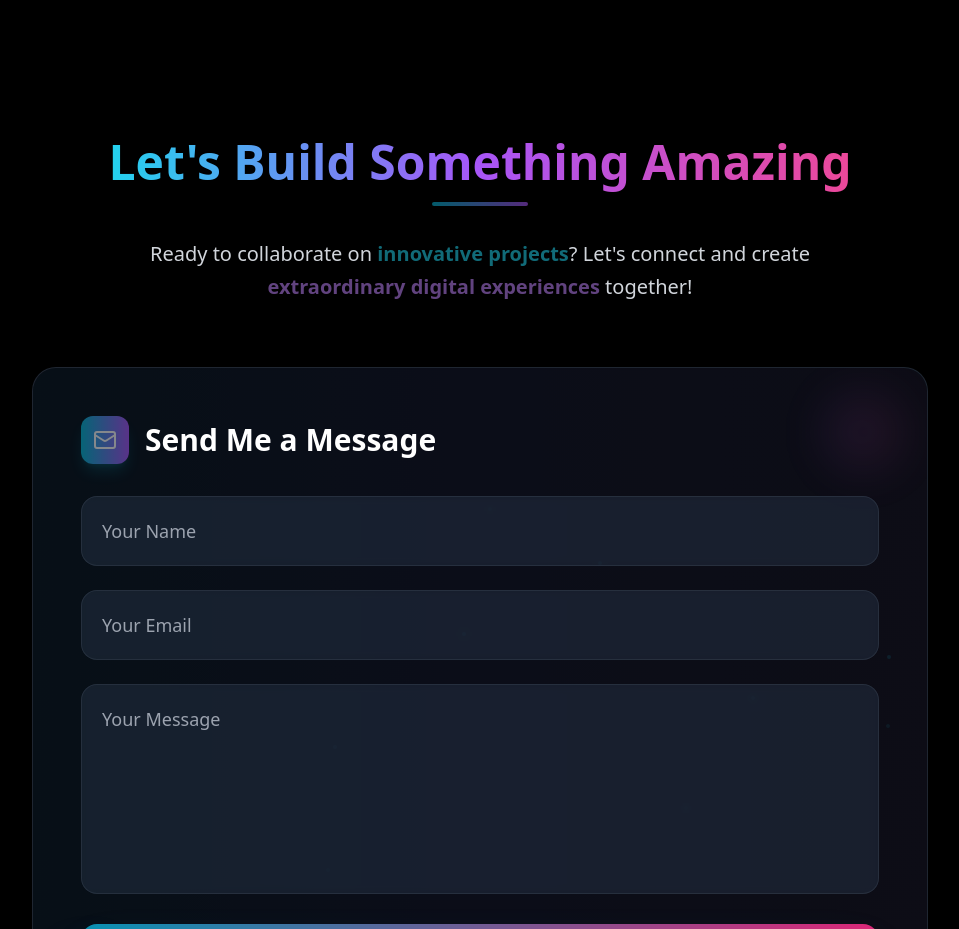
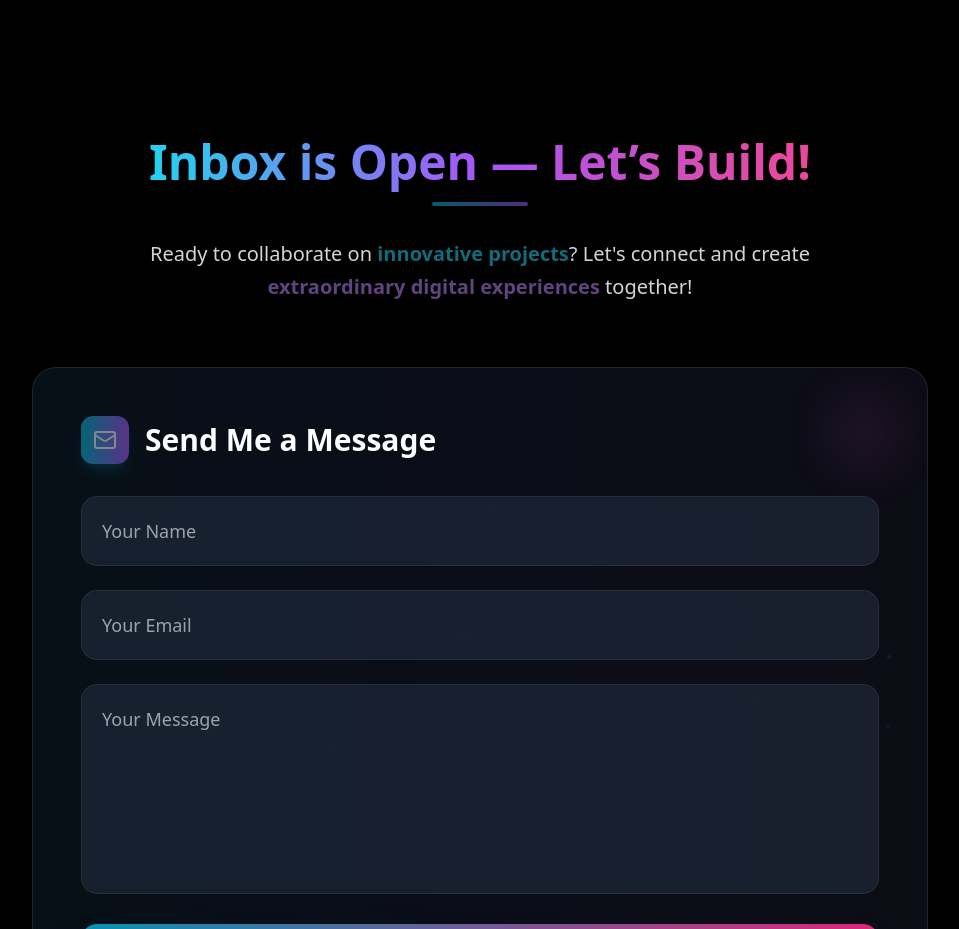
Before and after one commit to Fayaz-24/sec-portfolio, a React (Create React App) app: page / in a window 1280 px wide. Shown: the part 4920-5849 px from the top of the page, without its empty margins (160-1119 px from the left). Built offline with nearby package versions, Linux system fonts and the light colour scheme.

Commit message:
Update App.js

```diff
--- a/src/App.js
+++ b/src/App.js
@@ -746,7 +746,7 @@ const handleSubmit = async (e) => {
             <div className="text-center mb-16">
               <h2 className="text-5xl font-bold mb-4">
                 <span className="bg-gradient-to-r from-cyan-400 via-purple-500 to-pink-500 bg-clip-text text-transparent relative">
-                  Let's Build Something Amazing
+                  Inbox is Open — Let’s Build!
                   <div className="absolute inset-0 bg-gradient-to-r from-cyan-400 via-purple-500 to-pink-500 bg-clip-text text-transparent blur-sm opacity-50 -z-10"></div>
                 </span>
               </h2>
```
